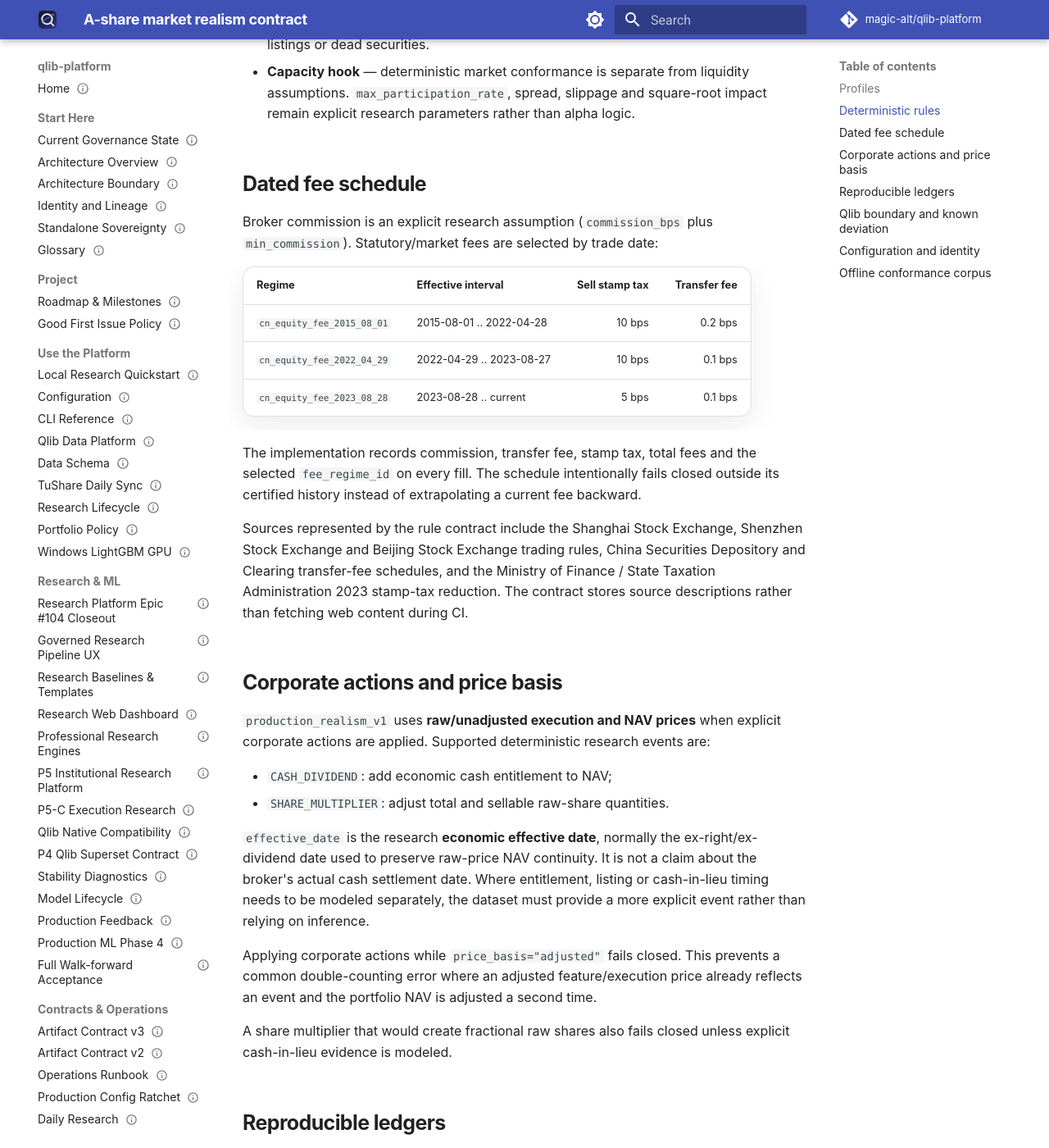
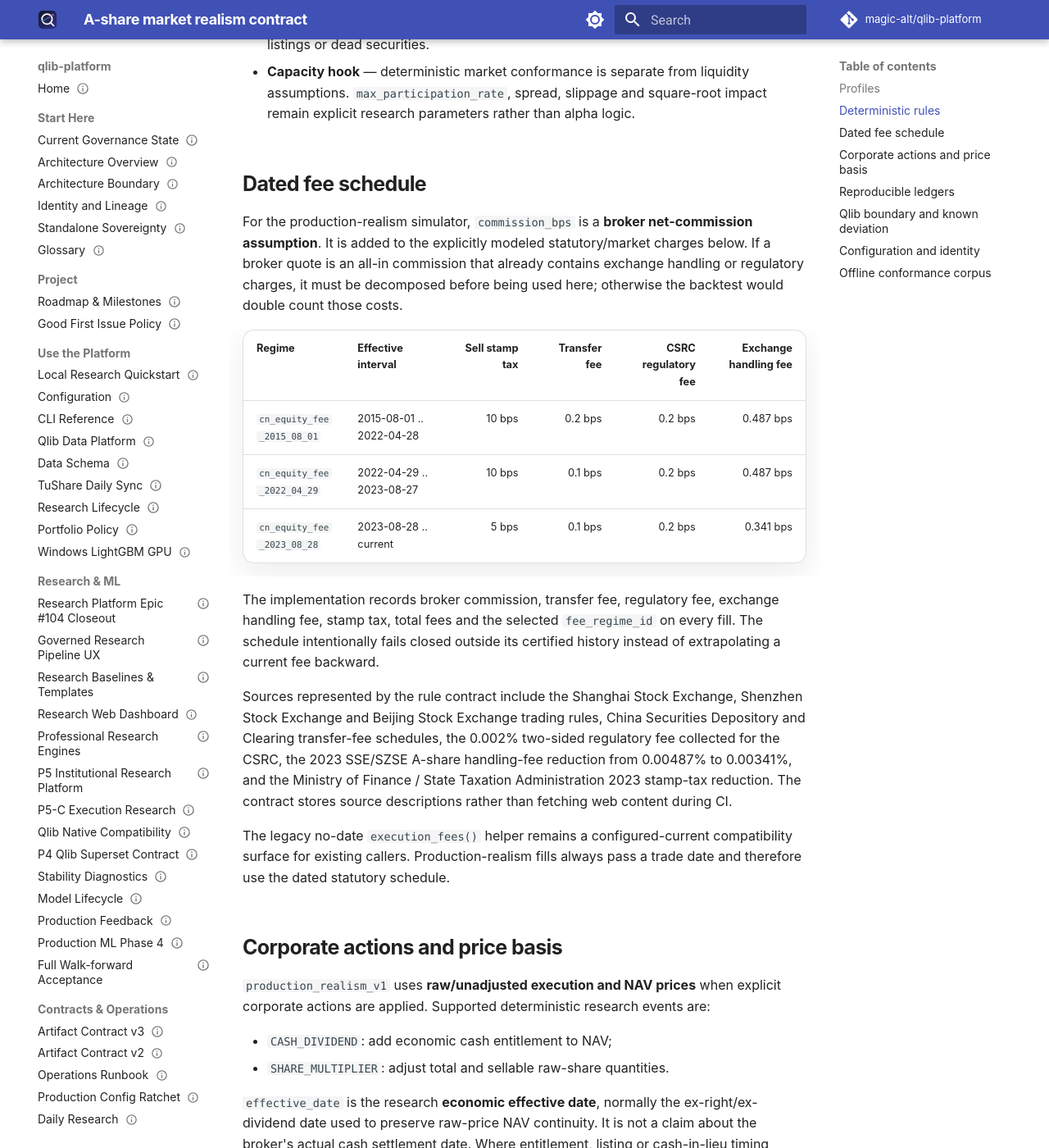
Before and after one commit to magic-alt/qlib-platform, an MkDocs documentation site: the page built from docs/ashare_market_realism.md, in a window 1280 px wide and 1400 px high, scrolled down 1538 px. Shown: the whole window at 82% size. Built offline with MkDocs 1.6.1 and Material for MkDocs 9.7.7, drawn with Linux system fonts in a browser that asks for light colours; comment, search, counter and statistics services are not loaded; some of the changed text lies outside the part shown.

Commit message:
docs(backtest): itemize statutory A-share costs

```diff
--- a/docs/ashare_market_realism.md
+++ b/docs/ashare_market_realism.md
@@ -34,17 +34,19 @@
 
 ## Dated fee schedule
 
-Broker commission is an explicit research assumption (`commission_bps` plus `min_commission`). Statutory/market fees are selected by trade date:
+For the production-realism simulator, `commission_bps` is a **broker net-commission assumption**. It is added to the explicitly modeled statutory/market charges below. If a broker quote is an all-in commission that already contains exchange handling or regulatory charges, it must be decomposed before being used here; otherwise the backtest would double count those costs.
 
-| Regime | Effective interval | Sell stamp tax | Transfer fee |
-| --- | --- | ---: | ---: |
-| `cn_equity_fee_2015_08_01` | 2015-08-01 .. 2022-04-28 | 10 bps | 0.2 bps |
-| `cn_equity_fee_2022_04_29` | 2022-04-29 .. 2023-08-27 | 10 bps | 0.1 bps |
-| `cn_equity_fee_2023_08_28` | 2023-08-28 .. current | 5 bps | 0.1 bps |
+| Regime | Effective interval | Sell stamp tax | Transfer fee | CSRC regulatory fee | Exchange handling fee |
+| --- | --- | ---: | ---: | ---: | ---: |
+| `cn_equity_fee_2015_08_01` | 2015-08-01 .. 2022-04-28 | 10 bps | 0.2 bps | 0.2 bps | 0.487 bps |
+| `cn_equity_fee_2022_04_29` | 2022-04-29 .. 2023-08-27 | 10 bps | 0.1 bps | 0.2 bps | 0.487 bps |
+| `cn_equity_fee_2023_08_28` | 2023-08-28 .. current | 5 bps | 0.1 bps | 0.2 bps | 0.341 bps |
 
-The implementation records commission, transfer fee, stamp tax, total fees and the selected `fee_regime_id` on every fill. The schedule intentionally fails closed outside its certified history instead of extrapolating a current fee backward.
+The implementation records broker commission, transfer fee, regulatory fee, exchange handling fee, stamp tax, total fees and the selected `fee_regime_id` on every fill. The schedule intentionally fails closed outside its certified history instead of extrapolating a current fee backward.
 
-Sources represented by the rule contract include the Shanghai Stock Exchange, Shenzhen Stock Exchange and Beijing Stock Exchange trading rules, China Securities Depository and Clearing transfer-fee schedules, and the Ministry of Finance / State Taxation Administration 2023 stamp-tax reduction. The contract stores source descriptions rather than fetching web content during CI.
+Sources represented by the rule contract include the Shanghai Stock Exchange, Shenzhen Stock Exchange and Beijing Stock Exchange trading rules, China Securities Depository and Clearing transfer-fee schedules, the 0.002% two-sided regulatory fee collected for the CSRC, the 2023 SSE/SZSE A-share handling-fee reduction from 0.00487% to 0.00341%, and the Ministry of Finance / State Taxation Administration 2023 stamp-tax reduction. The contract stores source descriptions rather than fetching web content during CI.
+
+The legacy no-date `execution_fees()` helper remains a configured-current compatibility surface for existing callers. Production-realism fills always pass a trade date and therefore use the dated statutory schedule.
 
 ## Corporate actions and price basis
 
@@ -93,6 +95,6 @@
 
 ## Offline conformance corpus
 
-`tests/test_ashare_market_realism_conformance.py` is the blocking, no-network corpus. It covers T+1, sellable quantity, board/odd lots, directional upper/lower limits, suspension vs missing bars, historical regime boundaries, fee boundaries, corporate-action NAV continuity, adjusted-price double-count protection, listing lifecycle, execution-profile separation and experiment identity.
+`tests/test_ashare_market_realism_conformance.py`, `tests/test_ashare_market_rule_binding.py` and `tests/test_ashare_fee_schedule.py` form the blocking, no-network corpus. They cover T+1, sellable quantity, board/odd lots, directional upper/lower limits, suspension vs missing bars, historical regime boundaries, fee boundaries/components, corporate-action NAV continuity, adjusted-price double-count protection, listing lifecycle, execution-profile separation and experiment identity.
 
 Real Tushare release spot checks can be added as governed data validation, but ordinary PR CI must remain deterministic and must not require vendor credentials or network access.
```
